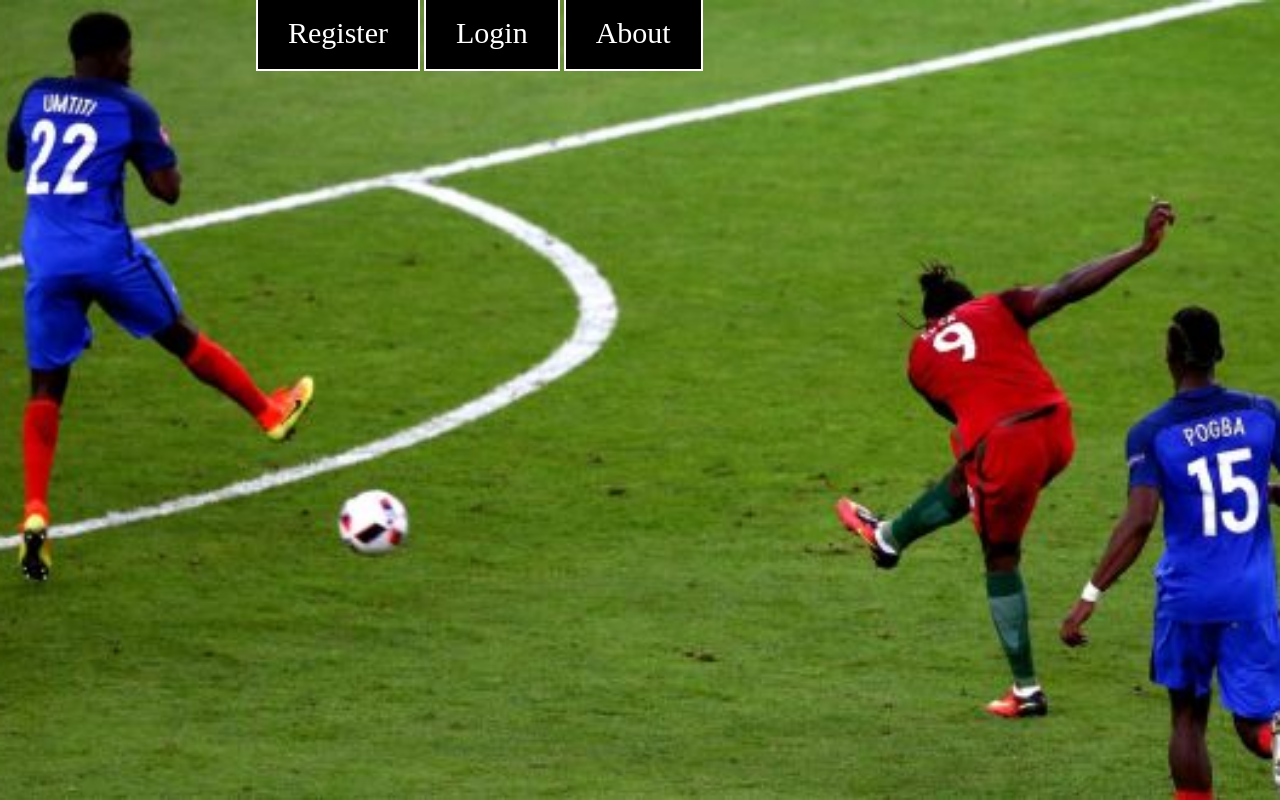
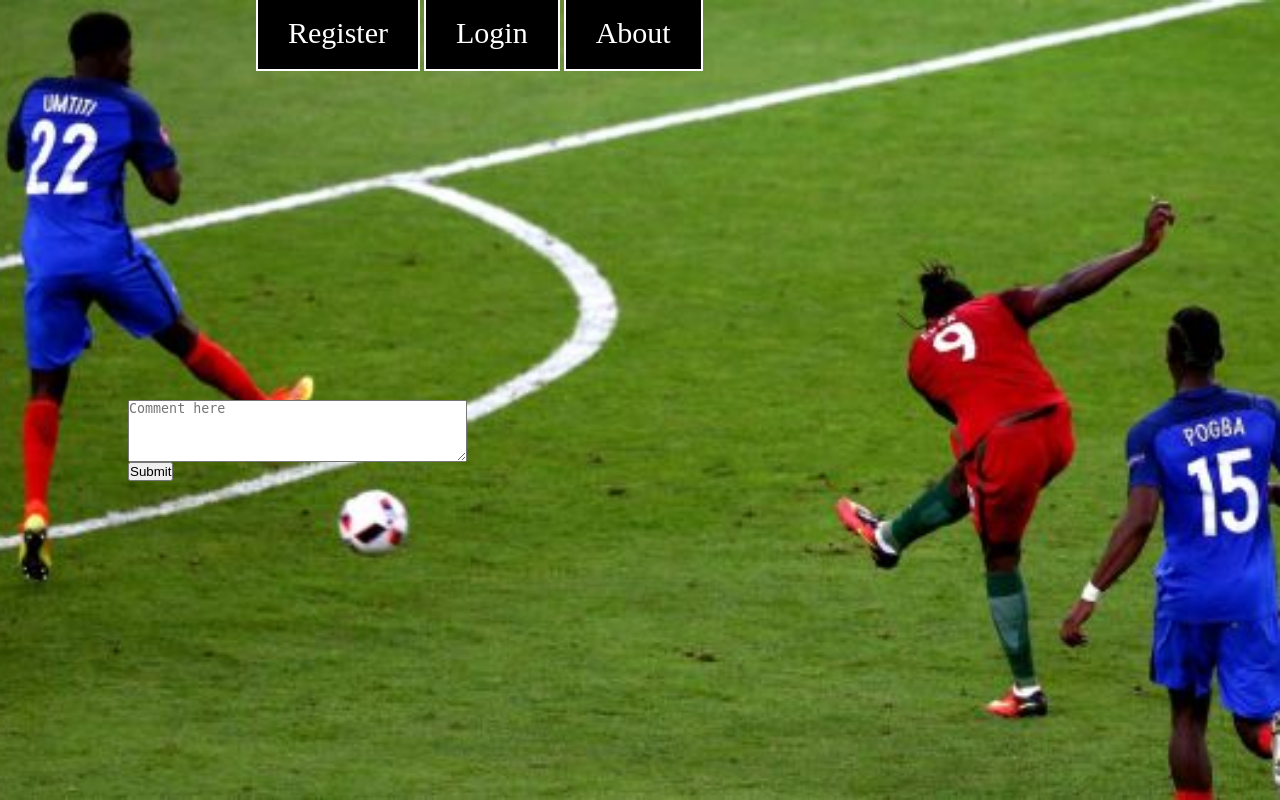
Before and after one commit to pedrovfranco/FEUP-LTW, a PHP site: page /postPage.php?id=1 in a window 1280 px wide. Run offline with PHP 8.4, Linux system fonts and the light colour scheme; data comes from the database, SQL or seed files in the repository; data that the repository does not hold is empty.

Commit message:
Added commentBox css

```diff
--- a/style.css
+++ b/style.css
@@ -521,6 +521,19 @@ footer
 	font-size: 130%;
 }
 
+#commentText
+{
+	position: absolute;
+	top: 50%;
+	left : 10%;
+}
+ #submitComment
+{
+	position: absolute;
+	top: 57.8%;
+	left : 10%;
+}
+
 nav
 {
 	background-image: url(pt.png);
```
